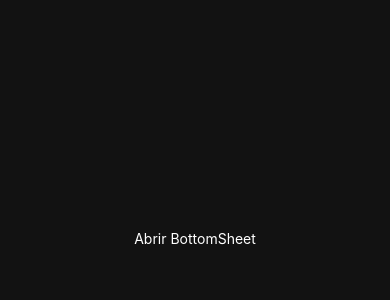
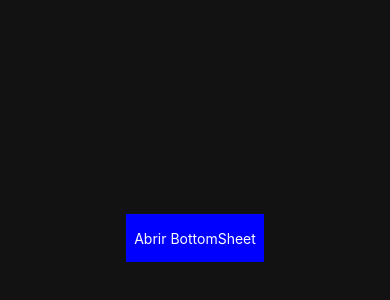
Before and after one commit to godrix/modalize, a React Native app: screen / in a window 390 px wide. Shown: the part 184-484 px from the top of the page. Built offline with nearby package versions, Linux system fonts and the light colour scheme.

Commit message:
chore: add props acessibility

```diff
--- a/src/screens/Home/Home.tsx
+++ b/src/screens/Home/Home.tsx
@@ -11,7 +11,7 @@ export function Home() {
   }
 
   return <View style={styles.container}>
-    <Pressable style={styles.btn} onPress={toggleSheet}>
+    <Pressable role="button" style={styles.btn} onPress={toggleSheet}>
       <Text style={styles.btnLabel}>
         Abrir BottomSheet
       </Text>
@@ -28,7 +28,11 @@ const styles = StyleSheet.create({
     justifyContent: 'center',
   },
   btn:{
-
+    padding: 8,
+    minHeight: 48,
+    backgroundColor: "blue",
+    alignItems: 'center',
+    justifyContent: 'center'
   },
   btnLabel:{
     color: "#fff"
```
